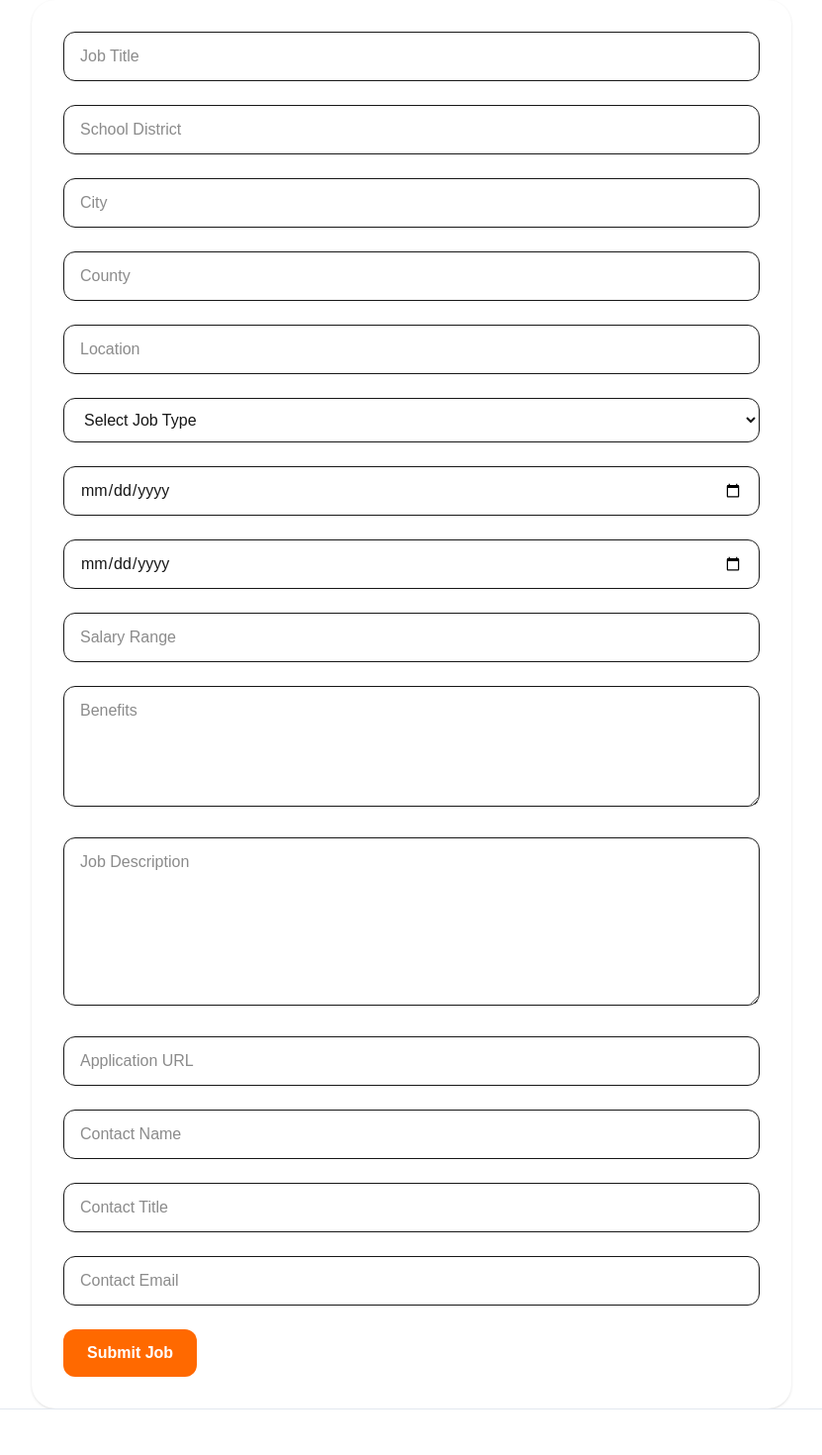
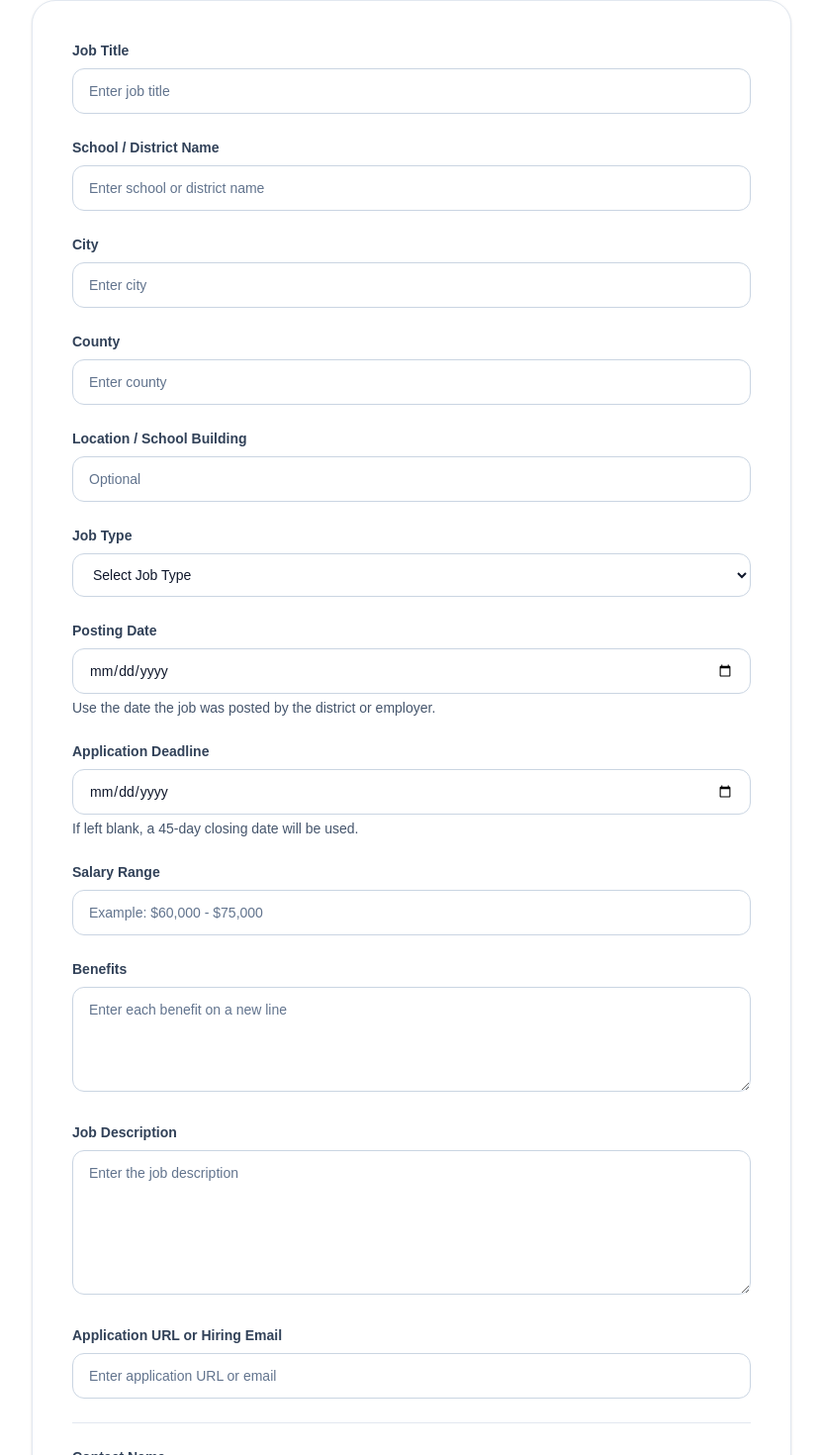
Before and after one commit to njwilkin1/nj-school-careers, a Next.js app: page /admin/add-job in a window 1280 px wide. Shown: the part 113-1583 px from the top of the page at 99% size, without its empty margins (224-1055 px from the left). Built offline with nearby package versions, Linux system fonts and the light colour scheme.

Commit message:
Improve admin job form input visibility and label contrast

```diff
--- a/app/admin/add-job/page.tsx
+++ b/app/admin/add-job/page.tsx
@@ -49,6 +49,12 @@ export default function PostJobForm() {
     message: string;
   } | null>(null);
 
+  const inputClass =
+    "w-full rounded-xl border border-slate-300 bg-white px-4 py-3 text-sm text-slate-900 placeholder:text-slate-500 focus:border-orange-500 focus:outline-none focus:ring-2 focus:ring-orange-200 transition";
+
+  const labelClass =
+    "mb-2 block text-sm font-semibold text-slate-700";
+
   const handleSubmit = async (e: React.FormEvent) => {
     e.preventDefault();
 
@@ -92,7 +98,6 @@ export default function PostJobForm() {
         return;
       }
 
-      // Save submitted job info for confirmation page
       sessionStorage.setItem(
         "lastSubmittedJob",
         JSON.stringify({
@@ -106,9 +111,7 @@ export default function PostJobForm() {
         })
       );
 
-      // Redirect to confirmation page
       router.push("/post-job/confirmation");
-
     } catch (err: any) {
       console.error(err);
 
@@ -137,67 +140,84 @@ export default function PostJobForm() {
   return (
     <form
       onSubmit={handleSubmit}
-      className="max-w-3xl mx-auto space-y-6 bg-white p-8 rounded-3xl shadow-sm"
+      className="mx-auto w-full max-w-3xl space-y-6 rounded-3xl border border-slate-200 bg-white p-10 shadow-sm"
     >
       {status && (
         <div
           className={
             status.type === "error"
-              ? "text-red-600"
-              : "text-green-600"
+              ? "rounded-xl bg-red-50 px-4 py-3 text-sm font-semibold text-red-700"
+              : "rounded-xl bg-green-50 px-4 py-3 text-sm font-semibold text-green-700"
           }
         >
           {status.message}
         </div>
       )}
 
+      <div>
+        <label className={labelClass}>Job Title</label>
         <input
           name="title"
-        placeholder="Job Title"
+          placeholder="Enter job title"
           required
           value={formData.title}
           onChange={handleChange}
-        className="w-full rounded-xl border px-4 py-3 focus:outline-none focus:border-orange-500"
+          className={inputClass}
         />
+      </div>
 
+      <div>
+        <label className={labelClass}>School / District Name</label>
         <input
           name="district"
-        placeholder="School District"
+          placeholder="Enter school or district name"
           required
           value={formData.district}
           onChange={handleChange}
-        className="w-full rounded-xl border px-4 py-3 focus:outline-none focus:border-orange-500"
+          className={inputClass}
         />
+      </div>
 
+      <div>
+        <label className={labelClass}>City</label>
         <input
           name="city"
-        placeholder="City"
+          placeholder="Enter city"
           value={formData.city}
           onChange={handleChange}
-        className="w-full rounded-xl border px-4 py-3 focus:outline-none focus:border-orange-500"
+          className={inputClass}
         />
+      </div>
 
+      <div>
+        <label className={labelClass}>County</label>
         <input
           name="county"
-        placeholder="County"
+          placeholder="Enter county"
           value={formData.county}
           onChange={handleChange}
-        className="w-full rounded-xl border px-4 py-3 focus:outline-none focus:border-orange-500"
+          className={inputClass}
         />
+      </div>
 
+      <div>
+        <label className={labelClass}>Location / School Building</label>
         <input
           name="location"
-        placeholder="Location"
+          placeholder="Optional"
           value={formData.location}
           onChange={handleChange}
-        className="w-full rounded-xl border px-4 py-3 focus:outline-none focus:border-orange-500"
+          className={inputClass}
         />
+      </div>
 
+      <div>
+        <label className={labelClass}>Job Type</label>
         <select
           name="type"
           value={formData.type}
           onChange={handleChange}
-        className="w-full rounded-xl border px-4 py-3 focus:outline-none focus:border-orange-500"
+          className={inputClass}
         >
           <option value="">Select Job Type</option>
           <option value="Full Time">Full Time</option>
@@ -207,85 +227,119 @@ export default function PostJobForm() {
           <option value="Support Staff">Support Staff</option>
           <option value="Coaching">Coaching</option>
         </select>
+      </div>
 
+      <div>
+        <label className={labelClass}>Posting Date</label>
         <input
           name="postingDate"
           type="date"
           value={formData.postingDate}
           onChange={handleChange}
-        className="w-full rounded-xl border px-4 py-3 focus:outline-none focus:border-orange-500"
+          className={inputClass}
         />
+        <p className="mt-1 text-sm text-slate-600">
+          Use the date the job was posted by the district or employer.
+        </p>
+      </div>
 
+      <div>
+        <label className={labelClass}>Application Deadline</label>
         <input
           name="applicationDeadline"
           type="date"
           value={formData.applicationDeadline}
           onChange={handleChange}
-        className="w-full rounded-xl border px-4 py-3 focus:outline-none focus:border-orange-500"
+          className={inputClass}
         />
+        <p className="mt-1 text-sm text-slate-600">
+          If left blank, a 45-day closing date will be used.
+        </p>
+      </div>
 
+      <div>
+        <label className={labelClass}>Salary Range</label>
         <input
           name="salary"
-        placeholder="Salary Range"
+          placeholder="Example: $60,000 - $75,000"
           value={formData.salary}
           onChange={handleChange}
-        className="w-full rounded-xl border px-4 py-3 focus:outline-none focus:border-orange-500"
+          className={inputClass}
         />
+      </div>
 
+      <div>
+        <label className={labelClass}>Benefits</label>
         <textarea
           name="benefits"
-        placeholder="Benefits"
+          placeholder="Enter each benefit on a new line"
           rows={4}
           value={formData.benefits}
           onChange={handleChange}
-        className="w-full rounded-xl border px-4 py-3 focus:outline-none focus:border-orange-500"
+          className={`${inputClass} resize-y`}
         />
+      </div>
 
+      <div>
+        <label className={labelClass}>Job Description</label>
         <textarea
           name="description"
-        placeholder="Job Description"
+          placeholder="Enter the job description"
           rows={6}
           value={formData.description}
           onChange={handleChange}
-        className="w-full rounded-xl border px-4 py-3 focus:outline-none focus:border-orange-500"
+          className={`${inputClass} resize-y`}
         />
+      </div>
 
+      <div>
+        <label className={labelClass}>Application URL or Hiring Email</label>
         <input
           name="applyUrl"
-        placeholder="Application URL"
+          placeholder="Enter application URL or email"
           value={formData.applyUrl}
           onChange={handleChange}
-        className="w-full rounded-xl border px-4 py-3 focus:outline-none focus:border-orange-500"
+          className={inputClass}
         />
+      </div>
 
+      <div className="border-t border-slate-200 pt-6">
+        <label className={labelClass}>Contact Name</label>
         <input
           name="contactName"
-        placeholder="Contact Name"
+          placeholder="Enter contact name"
           value={formData.contactName}
           onChange={handleChange}
-        className="w-full rounded-xl border px-4 py-3 focus:outline-none focus:border-orange-500"
+          className={inputClass}
         />
+      </div>
 
+      <div>
+        <label className={labelClass}>Contact Title</label>
         <input
           name="contactTitle"
-        placeholder="Contact Title"
+          placeholder="Example: HR Director, Principal"
           value={formData.contactTitle}
           onChange={handleChange}
-        className="w-full rounded-xl border px-4 py-3 focus:outline-none focus:border-orange-500"
+          className={inputClass}
         />
+      </div>
 
+      <div>
+        <label className={labelClass}>Contact Email</label>
         <input
           name="contactEmail"
-        placeholder="Contact Email"
+          placeholder="Enter contact email"
           value={formData.contactEmail}
           onChange={handleChange}
-        className="w-full rounded-xl border px-4 py-3 focus:outline-none focus:border-orange-500"
+          className={inputClass}
         />
+      </div>
 
       <button
         type="submit"
         disabled={loading}
-        className="rounded-xl bg-orange-500 px-6 py-3 font-semibold text-white hover:bg-orange-600 disabled:opacity-60"
+        className="w-full rounded-xl bg-orange-500 px-6 py-3 text-sm font-semibold text-white transition hover:bg-orange-600 disabled:opacity-60"
       >
         {loading ? "Submitting..." : "Submit Job"}
       </button>
```
Lines whose indentation alone changed are shown as unchanged.
